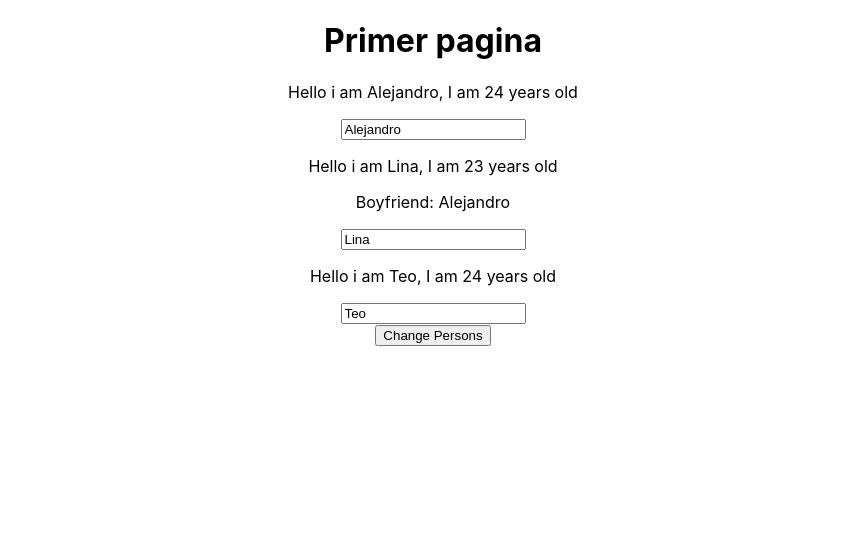
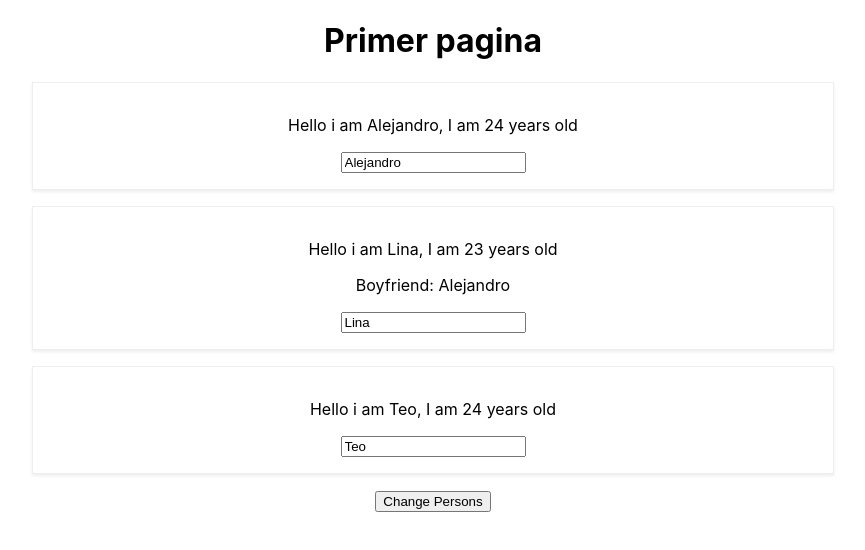
Before and after one commit to Alejo-Casta/reactUdemy, a React (Create React App) app: page / in a window 1280 px wide. Shown: the top 550 px of the page, without its empty margins (207-1072 px from the left). Built offline with nearby package versions, Linux system fonts and the light colour scheme.

Commit message:
48. Adding Styling with Stylesheets

```diff
--- /dev/null
+++ b/src/Person/Person.css
@@ -0,0 +1,8 @@
+.Person {
+    width: 60%;
+    margin: 16px auto;
+    border: 1px solid #eee;
+    box-shadow: 0 2px 3px #eee;
+    padding: 16px;
+    text-align: center;
+}
--- a/src/Person/Person.js
+++ b/src/Person/Person.js
@@ -1,4 +1,5 @@
 import React from 'react';
+import './Person.css';
 
 const Person = (props) => (
     <div className='Person'>
```
